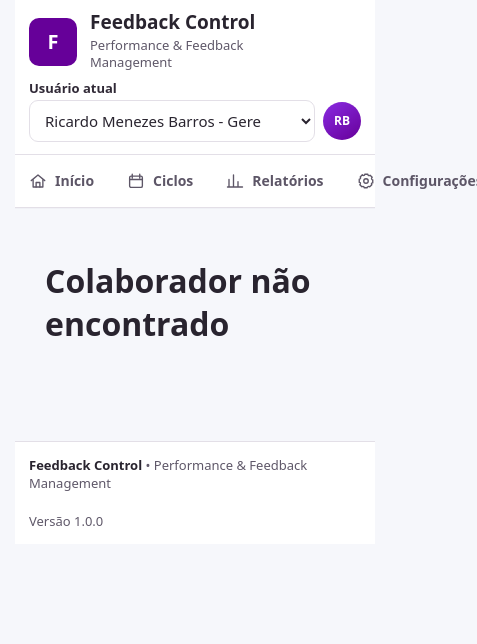
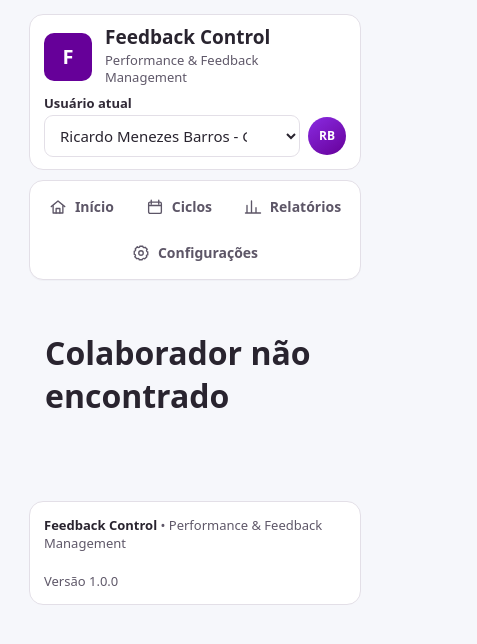
Before and after one commit to salinasjmilesbr/feedback-control-public, a React (Vite) app: page /colaborador/1/feedback/1/editar in a window 390 px wide. Shown: the top 644 px of the page, 477 px wide, since content can reach past the window. Built offline with nearby package versions, Linux system fonts and the light colour scheme.

Commit message:
fix(responsive): corrige overflow do menu em viewport estreita

```diff
--- a/src/styles/virtus-audit.css
+++ b/src/styles/virtus-audit.css
@@ -1471,3 +1471,79 @@ html {
   margin-bottom: 6px !important;
 }
 /* FIM VIRTUS AJUSTE FINAL — ritmo do header de Minhas Metas */
+
+/* VIRTUS SHELL RESPONSIVO — navegação e contornos em viewport estreita */
+@media (max-width: 900px) {
+  .app-header,
+  .app-nav,
+  .app-footer {
+    width: calc(100% - (var(--virtus-gutter) * 2));
+    margin-left: auto;
+    margin-right: auto;
+    box-sizing: border-box;
+    overflow: hidden;
+    border: 1px solid var(--brand-border);
+    border-radius: var(--virtus-card-radius);
+    background: var(--brand-surface);
+  }
+
+  .app-header {
+    margin-top: var(--virtus-gutter);
+  }
+
+  .app-header__inner,
+  .app-nav__inner,
+  .app-footer__inner {
+    width: 100% !important;
+    margin-left: 0 !important;
+    margin-right: 0 !important;
+  }
+
+  .app-header__inner {
+    padding: 12px 14px !important;
+  }
+
+  .app-nav {
+    top: var(--virtus-gutter);
+    margin-top: 10px;
+  }
+
+  .app-nav__inner {
+    min-height: 0;
+    padding: 5px !important;
+    display: flex;
+    flex-wrap: wrap;
+    gap: 4px;
+    overflow-x: hidden;
+  }
+
+  .app-nav a,
+  .app-nav__inner > a:first-child {
+    min-height: 42px;
+    padding: 0 10px !important;
+    flex: 1 1 auto;
+    justify-content: center;
+    border-radius: 9px;
+  }
+
+  .app-nav a.active {
+    background: color-mix(in srgb, var(--brand-primary) 8%, transparent);
+  }
+
+  .app-nav a.active::after,
+  .app-nav__inner > a:first-child::after {
+    left: 10px !important;
+    right: 10px;
+    bottom: 2px;
+  }
+
+  .app-footer {
+    margin-top: 32px;
+    margin-bottom: var(--virtus-gutter);
+  }
+
+  .app-footer__inner {
+    padding: 14px !important;
+  }
+}
+/* FIM VIRTUS SHELL RESPONSIVO */
```
